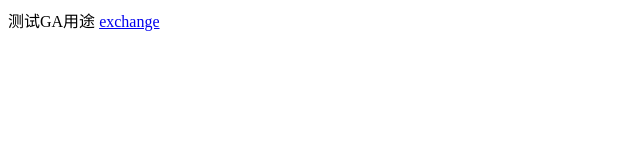
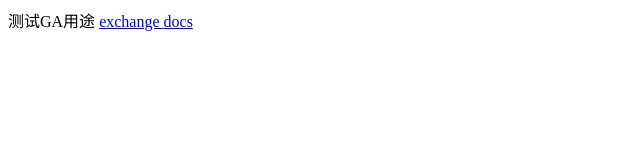
Before and after one commit to cooper-lzy/cooper-lzy.github.io, a plain HTML site: page index.html in a window 1280 px wide. Shown: the full height of the page, 0-640 px from the left. Drawn offline with Linux system fonts and the light colour scheme.

Commit message:
Update index.html

```diff
--- a/index.html
+++ b/index.html
@@ -15,5 +15,9 @@
   <a href="https://docs.nebula-graph.com.cn/3.0.0/nebula-exchange/about-exchange/ex-ug-what-is-exchange/" class="https_link">
         exchange
       </a>
+   <a href="https://docs.nebula-graph.io/2.0/basketballplayer-2.X.ngql" class="https_link">
+        docs
+      </a>
+
   </body>
 </html>
```
